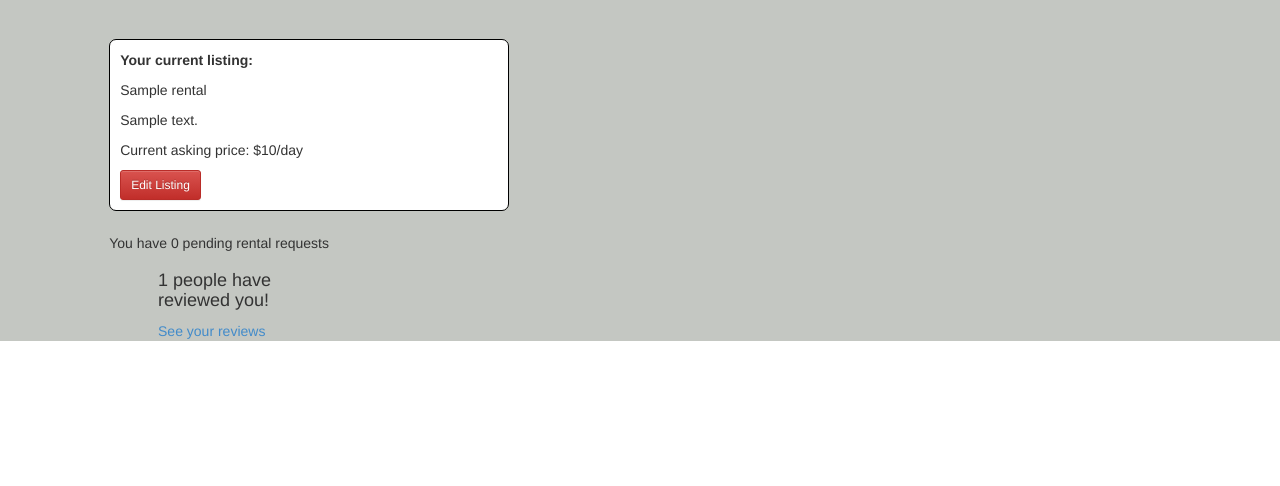
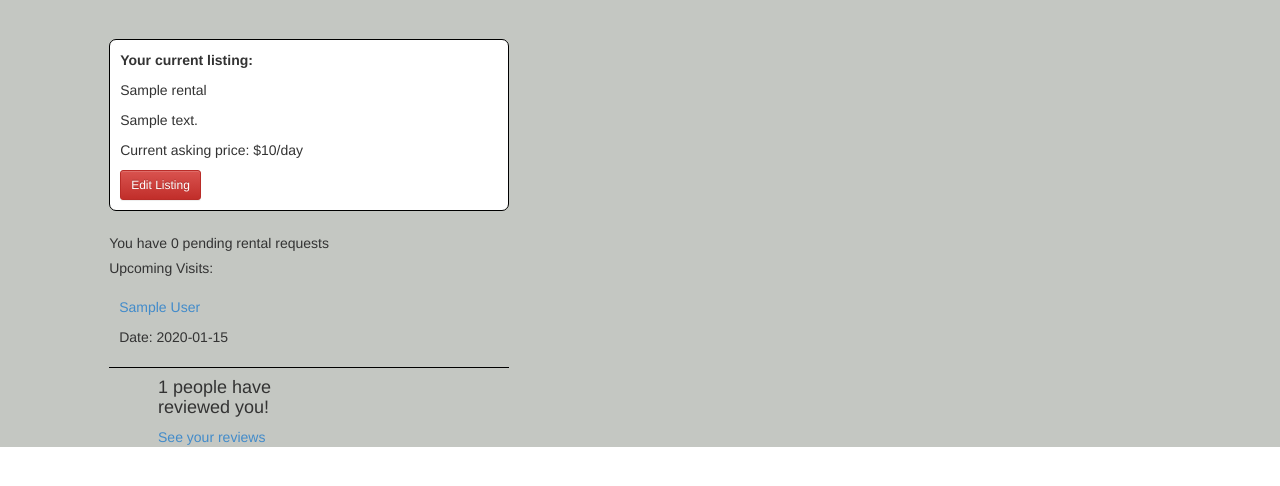
Before and after one commit to kahny/groupproject, a Rails app: page /users/1 in a window 1280 px wide. Shown: the part 273-759 px from the top of the page. Run offline with Rails 7, Linux system fonts and the light colour scheme; a user stored in the database is signed in; tables that the repository leaves empty hold one stand-in row (values such as "Sample post"); grey boxes marked "Sample" are stand-in pictures; style sheets or scripts are compiled from the project's sources; parts of the project's set-up code (start-up, migrations or seed data) failed here and were passed over; some libraries are stand-ins or nearby versions.

Commit message:
added a approved rentals listing

```diff
--- a/backyard_app/app/views/users/show.html.erb
+++ b/backyard_app/app/views/users/show.html.erb
@@ -78,6 +78,28 @@
       <% end %>
       </div>
 
+      <!-- APPROVED REQUESTS -->
+      <div class="approved-requests">
+      <% if @owners_approved_agreements.length > 0 %>
+        <h5>Upcoming Visits:</h5>
+         <% @owners_approved_agreements.each do |agreement| %>
+            <!-- setting variables -->
+            <% agreementid = agreement.rental_id %>
+            <% rental = Rental.find_by_id(agreementid) %>
+
+            <% renterid = agreement.user_id %>
+            <% user = User.find_by_id(renterid) %>
+            <!-- REQUESTER INFORMATION -->
+            <div class="single-request">
+              <p><a href="/users/<%= renterid %>"><%= user.first_name %> <%= user.last_name %></a></p>
+              <p>Date: <%= agreement.rent_date %></p>
+            </div>
+          <!-- end each do block -->
+        <% end %>
+        <!-- end if @owners_agreements.length -->
+      <% end %>
+      </div>
+
     <!-- REVIEWS -->
     <!-- ONLY VISIBLE TO CURRENT USER -->
     <div class="col-sm-5 col-sm-offset-1">
```
